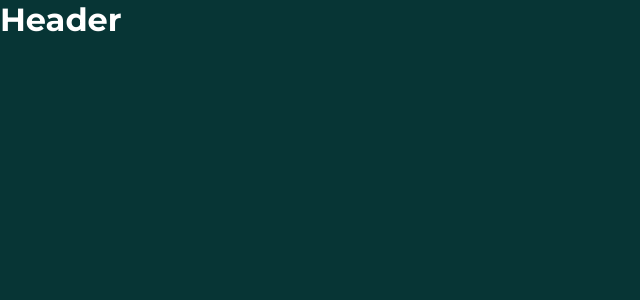
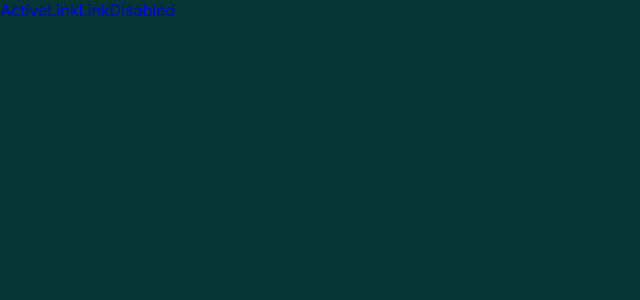
Before and after one commit to 22Sunatullo/building, a Next.js app: page / in a window 1280 px wide. Shown: the top 300 px of the page, without its empty margins (0-640 px from the left). Built offline with nearby package versions, Linux system fonts and the light colour scheme.

Commit message:
scss commit

```diff
--- a/src/app/components/screens/headers/Headers.tsx
+++ b/src/app/components/screens/headers/Headers.tsx
@@ -1,9 +1,18 @@
 import { FC } from "react"
+
+import styles from './Headers.module.css'
 
 export const Headers:FC = () => {
   return (
-    <div>
-       <h1>Header</h1>
-    </div>
+    <header>
+       <div className="container">
+           <nav className="nav        ">
+            <a className="nav-link active" aria-current="page" href="#">Active</a>
+            <a className="nav-link" href="#">Link</a>
+            <a className="nav-link" href="#">Link</a>
+            <a className="nav-link disabled" href="#" tabindex="-1" aria-disabled="true">Disabled</a>
+           </nav>
+       </div>
+    </header>
   )
 }
```
Also changed, not shown: src/app/components/screens/headers/Headers.module.scss (added).
